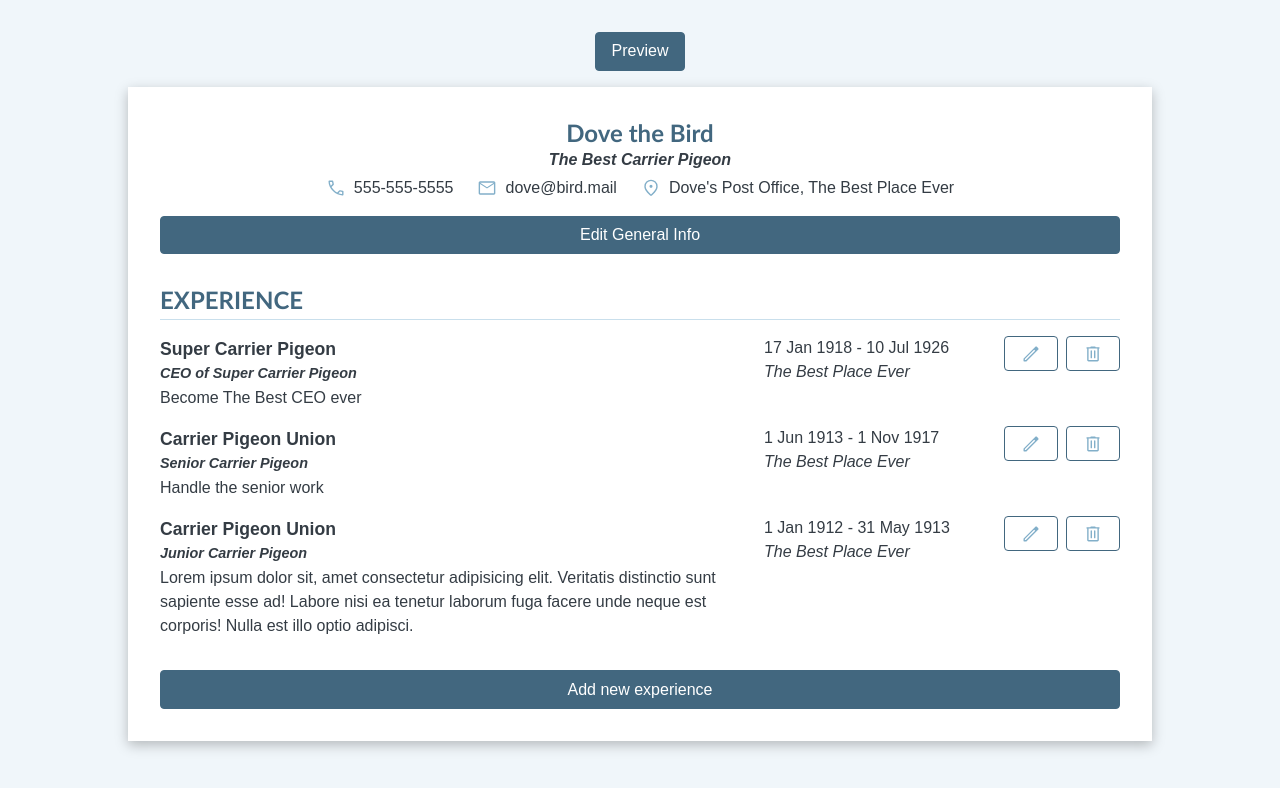
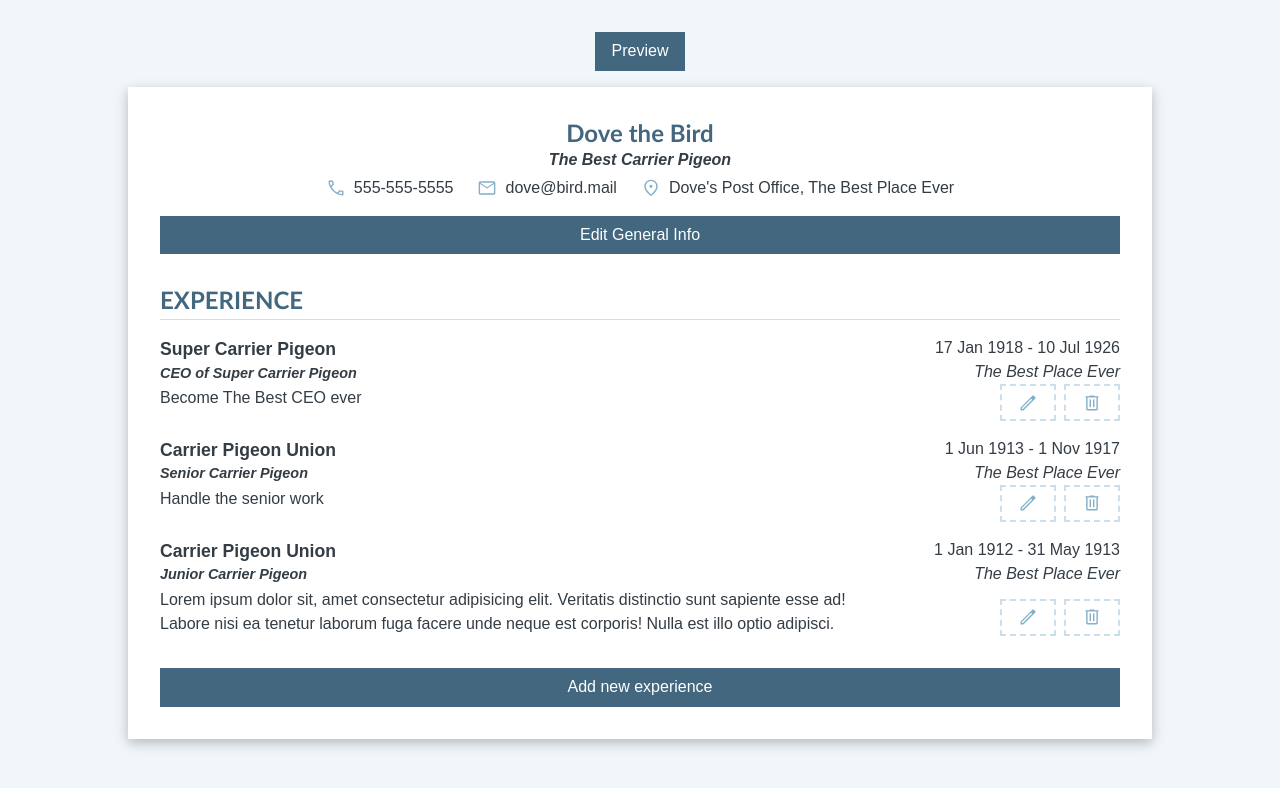
Before and after one commit to harytri87/odin-cv-application, a React (Vite) app: page / in a window 1280 px wide. Shown: the top 788 px of the page. Built offline with nearby package versions, Linux system fonts and the light colour scheme.

Commit message:
style: change action buttons position on the list
No longer separate grid layout for action buttons.
Also remove all border radius.

```diff
--- a/src/components/ListItem.jsx
+++ b/src/components/ListItem.jsx
@@ -20,6 +20,7 @@ function ListItem({
       </div>
 
       <div className="dates-location">
+        <div>
           {startDate && (
             <span>
               {`${formatDate(startDate)} - ${endDate ? formatDate(endDate) : 'Present'}`}
@@ -34,6 +35,7 @@ function ListItem({
               className="transparent-button"
               type="button"
               aria-label={`Edit ${title}`}
+              title="Edit"
               onClick={onEdit}
             >
               <svg aria-hidden="true">
@@ -44,6 +46,7 @@ function ListItem({
               className="transparent-button"
               type="button"
               aria-label={`Delete ${title}`}
+              title="Delete"
               onClick={onDelete}
             >
               <svg aria-hidden="true">
@@ -53,6 +56,7 @@ function ListItem({
           </div>
         )}
       </div>
+    </div>
   )
 }
 
--- a/src/index.css
+++ b/src/index.css
@@ -149,9 +149,7 @@ svg {
 
   .grid-wrapper {
     display: grid;
-    grid-template-columns: minmax(0, 1fr) 14rem;
-    grid-auto-flow: column;
-    grid-auto-columns: auto;
+    grid-template-columns: 3fr 1fr;
     column-gap: 1rem;
     align-items: start;
 
@@ -167,12 +165,17 @@ svg {
       margin-bottom: 2px;
     }
 
-    .dates-place {
-      vertical-align: top;
+    .dates-location {
+      display: flex;
+      flex-direction: column;
+      justify-content: space-between;
+      height: 100%;
+      text-align: right;
     }
 
     .action-buttons {
       display: flex;
+      justify-content: end;
       gap: 0.5rem;
     }
   }
@@ -182,7 +185,6 @@ svg {
 button {
   padding: 0.4rem 1rem;
   border: 1px solid var(--color-primary);
-  border-radius: 4px;
   background-color: var(--color-primary);
   color: var(--color-background);
   cursor: pointer;
@@ -207,6 +209,7 @@ button {
 .transparent-button {
   background-color: transparent;
   color: var(--color-primary);
+  border: 2px dashed var(--color-border);
 
   &:hover {
     background-color: var(--color-background-accent);
@@ -233,7 +236,6 @@ form {
     width: 100%;
     padding: 0.5rem 0.75rem;
     border: 1px solid var(--color-border);
-    border-radius: 4px;
     background-color: var(--color-background);
     color: var(--color-text);
 
@@ -269,4 +271,10 @@ form {
   .cv {
     padding: 1.75rem 1.5rem;
   }
+
+  .list-section {
+    .grid-wrapper {
+      grid-template-columns: 2fr 1fr;
+    }
+  }
 }
```
Lines whose indentation alone changed are shown as unchanged.
